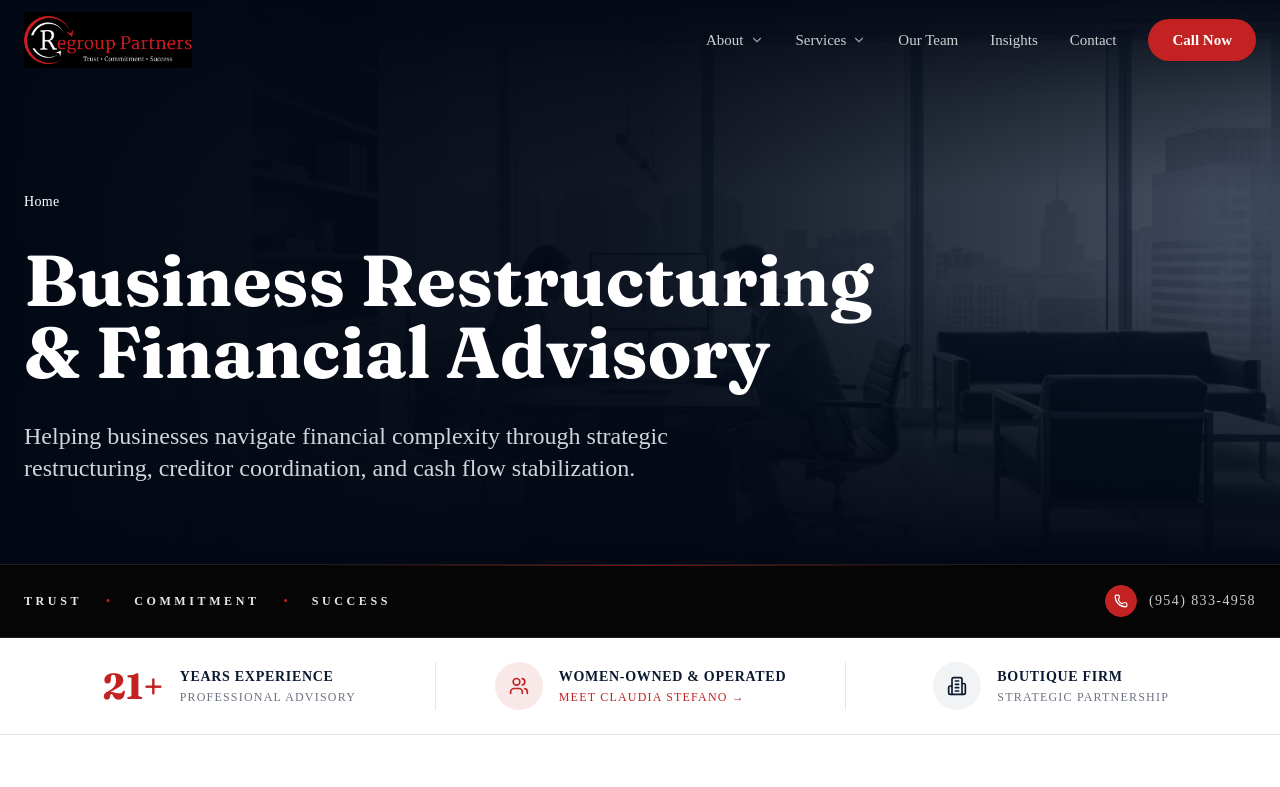
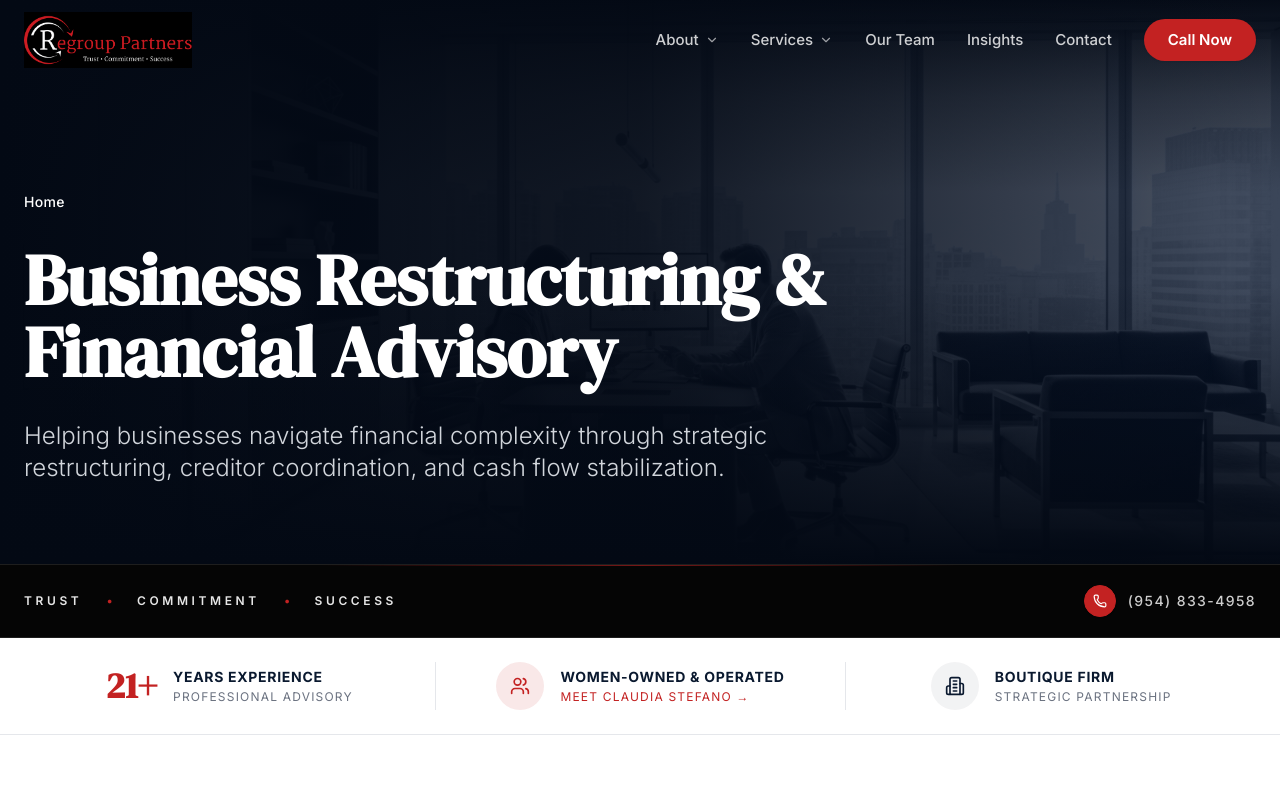
Before and after one commit to samknows9999/sg-054d5103-85fc-4583-be9c-e577d71113a8-1779968500, a Next.js app: page / in a window 1280 px wide. Shown: the top 787 px of the page. Built offline with nearby package versions, Linux system fonts and the light colour scheme.

Commit message:
style(ui): update global typography to DM Serif and Inter

```diff
--- a/src/styles/globals.css
+++ b/src/styles/globals.css
@@ -1,4 +1,4 @@
-@import url('https://fonts.googleapis.com/css2?family=Fraunces:ital,opsz,wght@0,9..144,400;0,9..144,600;0,9..144,700;1,9..144,400;1,9..144,600;1,9..144,700&family=Source+Sans+3:ital,wght@0,400;0,600;0,700;1,400;1,600;1,700&display=swap');
+@import url('https://fonts.googleapis.com/css2?family=DM+Serif+Display:ital@0;1&family=Inter:wght@300;400;500;600;700&display=swap');
 
 @tailwind base;
 @tailwind components;
--- a/tailwind.config.ts
+++ b/tailwind.config.ts
@@ -11,8 +11,8 @@ const config: Config = {
   theme: {
     extend: {
       fontFamily: {
-        sans: ["Source Sans 3", "system-ui", "sans-serif"],
-        serif: ["Fraunces", "Georgia", "serif"],
+        sans: ["Inter", "system-ui", "sans-serif"],
+        serif: ["DM Serif Display", "Georgia", "serif"],
       },
       colors: {
         background: "hsl(var(--background))",
```
